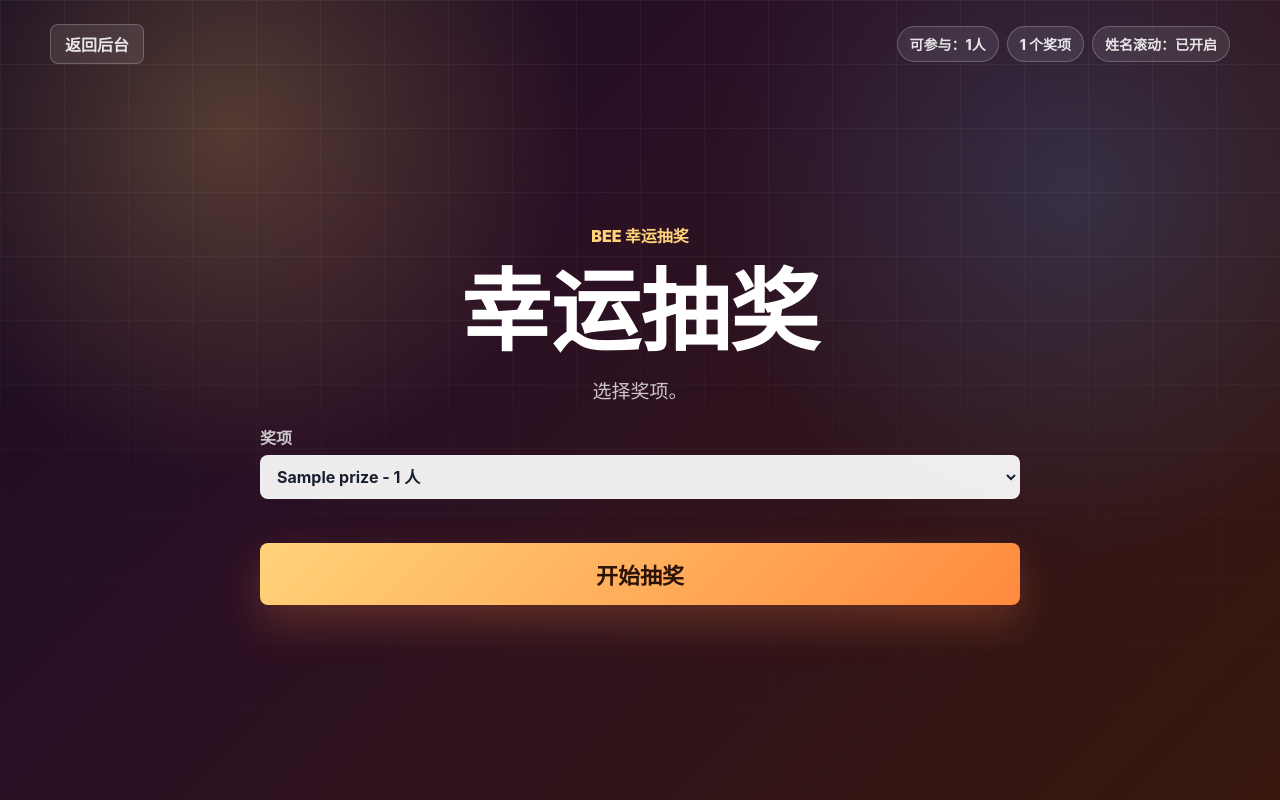
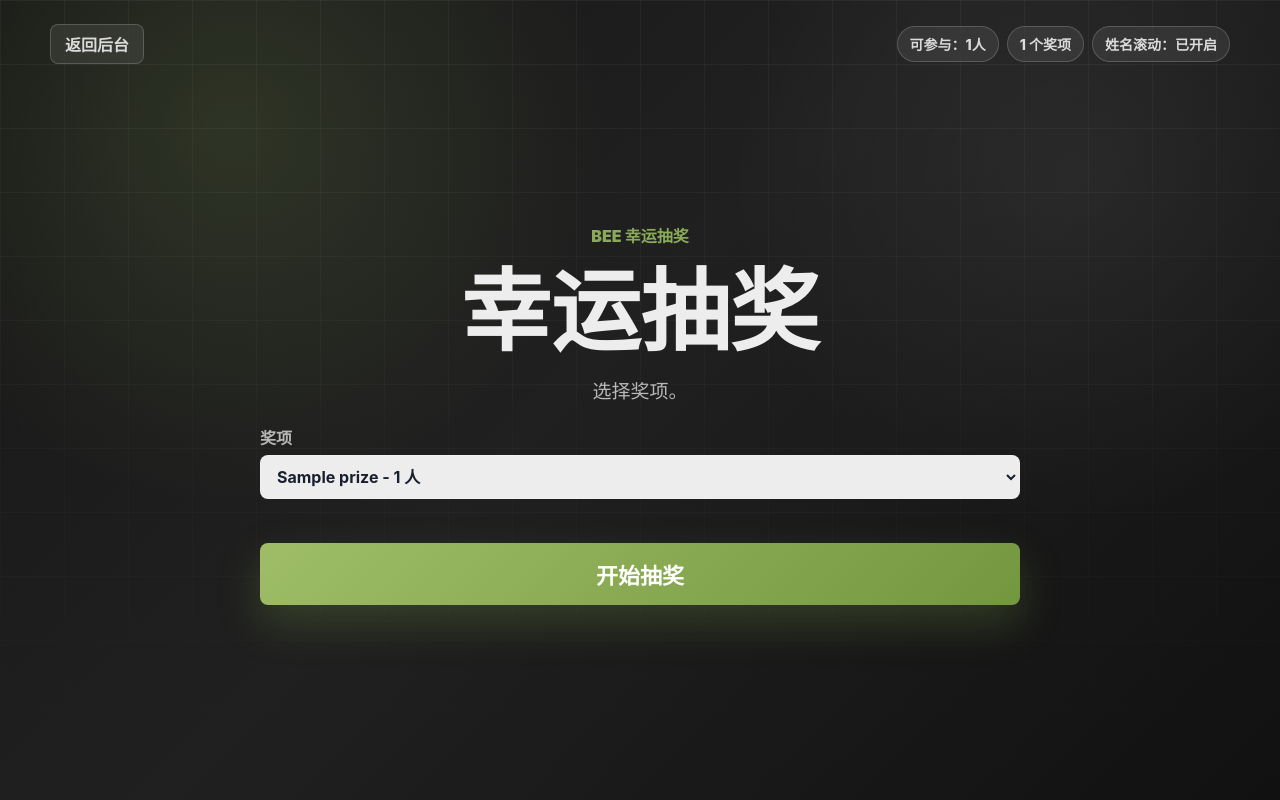
Before and after one commit to lithiumselenate/GalaDraw, a Flask app: page /draw in a window 1280 px wide. Run offline with Flask 3, Linux system fonts and the light colour scheme; tables that the repository leaves empty hold one stand-in row (values such as "Sample post").

Commit message:
修改了抽奖界面的色调，增加了一些功能

```diff
--- a/static/draw.js
+++ b/static/draw.js
@@ -1,5 +1,53 @@
 const drawForm = document.querySelector("[data-draw-form]");
 const winnerCards = Array.from(document.querySelectorAll(".winner-card"));
+
+function parseColor(value) {
+  const trimmed = String(value || "").trim();
+  const hex = trimmed.match(/^#([0-9a-f]{3}|[0-9a-f]{6})$/i);
+  if (hex) {
+    const raw = hex[1].length === 3
+      ? hex[1].split("").map((item) => item + item).join("")
+      : hex[1];
+    return [
+      Number.parseInt(raw.slice(0, 2), 16),
+      Number.parseInt(raw.slice(2, 4), 16),
+      Number.parseInt(raw.slice(4, 6), 16),
+    ];
+  }
+
+  const rgb = trimmed.match(/rgba?\(([^)]+)\)/i);
+  if (!rgb) {
+    return null;
+  }
+  return rgb[1].split(",").slice(0, 3).map((item) => Number.parseFloat(item.trim()));
+}
+
+function relativeLuminance([red, green, blue]) {
+  const values = [red, green, blue].map((channel) => {
+    const normalized = channel / 255;
+    return normalized <= 0.03928
+      ? normalized / 12.92
+      : ((normalized + 0.055) / 1.055) ** 2.4;
+  });
+  return values[0] * 0.2126 + values[1] * 0.7152 + values[2] * 0.0722;
+}
+
+function syncShowtimeTheme() {
+  if (!document.body.classList.contains("showtime")) {
+    return;
+  }
+
+  const styles = window.getComputedStyle(document.body);
+  const sample = styles.getPropertyValue("--showtime-bg-sample") || styles.backgroundColor;
+  const color = parseColor(sample);
+  if (!color) {
+    return;
+  }
+
+  const lightBackground = relativeLuminance(color) > 0.5;
+  document.body.classList.toggle("theme-light-bg", lightBackground);
+  document.body.classList.toggle("theme-dark-bg", !lightBackground);
+}
 
 function sleep(ms) {
   return new Promise((resolve) => setTimeout(resolve, ms));
@@ -119,6 +167,8 @@ if (drawForm) {
   });
 }
 
+syncShowtimeTheme();
+
 if (winnerCards.length) {
   const animated = document.body.classList.contains("animate-winners");
 
--- a/static/styles.css
+++ b/static/styles.css
@@ -583,13 +583,50 @@ th {
 }
 
 .showtime {
+  --showtime-bg-sample: #1b1b1b;
+  --showtime-fg: #ededed;
+  --showtime-muted: rgba(237, 237, 237, 0.74);
+  --showtime-panel-bg: rgba(255, 255, 255, 0.08);
+  --showtime-panel-border: rgba(255, 255, 255, 0.18);
+  --showtime-panel-strong: rgba(237, 237, 237, 0.9);
+  --showtime-accent: #8aaa57;
+  --showtime-accent-strong: #a9c875;
+  --showtime-button-fg: #fff;
+  --showtime-grid-line: rgba(255, 255, 255, 0.06);
+  --showtime-grid-line-strong: rgba(255, 255, 255, 0.05);
   min-height: 100vh;
   overflow-x: hidden;
   background:
-    radial-gradient(circle at 18% 16%, rgba(255, 205, 102, 0.24), transparent 28%),
-    radial-gradient(circle at 84% 24%, rgba(89, 178, 255, 0.18), transparent 30%),
-    linear-gradient(135deg, #160b21 0%, #2a1024 38%, #38180d 100%);
-  color: #fff;
+    radial-gradient(circle at 18% 16%, rgba(138, 170, 87, 0.18), transparent 30%),
+    radial-gradient(circle at 84% 22%, rgba(255, 255, 255, 0.06), transparent 28%),
+    linear-gradient(135deg, #171717 0%, #202020 46%, #111 100%);
+  color: var(--showtime-fg);
+}
+
+.showtime.theme-light-bg {
+  --showtime-fg: #1f2933;
+  --showtime-muted: rgba(31, 41, 51, 0.72);
+  --showtime-panel-bg: rgba(255, 255, 255, 0.68);
+  --showtime-panel-border: rgba(31, 41, 51, 0.2);
+  --showtime-panel-strong: rgba(31, 41, 51, 0.86);
+  --showtime-accent: #8a4f00;
+  --showtime-accent-strong: #5b3300;
+  --showtime-button-fg: #fff;
+  --showtime-grid-line: rgba(31, 41, 51, 0.08);
+  --showtime-grid-line-strong: rgba(31, 41, 51, 0.07);
+}
+
+.showtime.theme-dark-bg {
+  --showtime-fg: #ededed;
+  --showtime-muted: rgba(237, 237, 237, 0.74);
+  --showtime-panel-bg: rgba(255, 255, 255, 0.08);
+  --showtime-panel-border: rgba(255, 255, 255, 0.18);
+  --showtime-panel-strong: rgba(237, 237, 237, 0.9);
+  --showtime-accent: #8aaa57;
+  --showtime-accent-strong: #a9c875;
+  --showtime-button-fg: #fff;
+  --showtime-grid-line: rgba(255, 255, 255, 0.06);
+  --showtime-grid-line-strong: rgba(255, 255, 255, 0.05);
 }
 
 .showtime::before {
@@ -598,8 +635,8 @@ th {
   pointer-events: none;
   content: "";
   background-image:
-    linear-gradient(rgba(255, 255, 255, 0.06) 1px, transparent 1px),
-    linear-gradient(90deg, rgba(255, 255, 255, 0.05) 1px, transparent 1px);
+    linear-gradient(var(--showtime-grid-line) 1px, transparent 1px),
+    linear-gradient(90deg, var(--showtime-grid-line-strong) 1px, transparent 1px);
   background-size: 64px 64px;
   mask-image: linear-gradient(to bottom, rgba(0, 0, 0, 0.85), transparent);
 }
@@ -625,9 +662,9 @@ th {
 .backstage-link,
 .showtime-status span,
 .showtime-secondary {
-  border: 1px solid rgba(255, 255, 255, 0.22);
-  background: rgba(255, 255, 255, 0.09);
-  color: rgba(255, 255, 255, 0.88);
+  border: 1px solid var(--showtime-panel-border);
+  background: var(--showtime-panel-bg);
+  color: var(--showtime-panel-strong);
   backdrop-filter: blur(16px);
 }
 
@@ -671,7 +708,7 @@ th {
 
 .showtime-kicker {
   margin: 0;
-  color: #ffd37a;
+  color: var(--showtime-accent);
   font-weight: 900;
   text-transform: uppercase;
 }
@@ -688,7 +725,7 @@ th {
 .showtime-note {
   max-width: 680px;
   margin: 0;
-  color: rgba(255, 255, 255, 0.76);
+  color: var(--showtime-muted);
   font-size: 19px;
 }
 
@@ -829,14 +866,14 @@ th {
 
 .prize-picker label,
 .showtime-form label {
-  color: rgba(255, 255, 255, 0.76);
+  color: var(--showtime-muted);
   text-align: left;
 }
 
 .prize-picker select,
 .showtime-form select,
 .seconds-option input {
-  border-color: rgba(255, 255, 255, 0.24);
+  border-color: var(--showtime-panel-border);
   background: rgba(255, 255, 255, 0.92);
 }
 
@@ -881,9 +918,9 @@ th {
   border: 0;
   border-radius: 8px;
   padding: 0 28px;
-  background: linear-gradient(135deg, #ffd37a, #ff8a3d);
-  color: #2b1308;
-  box-shadow: 0 18px 42px rgba(255, 128, 64, 0.24);
+  background: linear-gradient(135deg, #9fbd67, #73973f);
+  color: var(--showtime-button-fg);
+  box-shadow: 0 18px 42px rgba(115, 151, 63, 0.28);
   font-size: 22px;
   font-weight: 900;
 }
```
Also changed, not shown: other parts of static/styles.css (+21 -21 lines).
